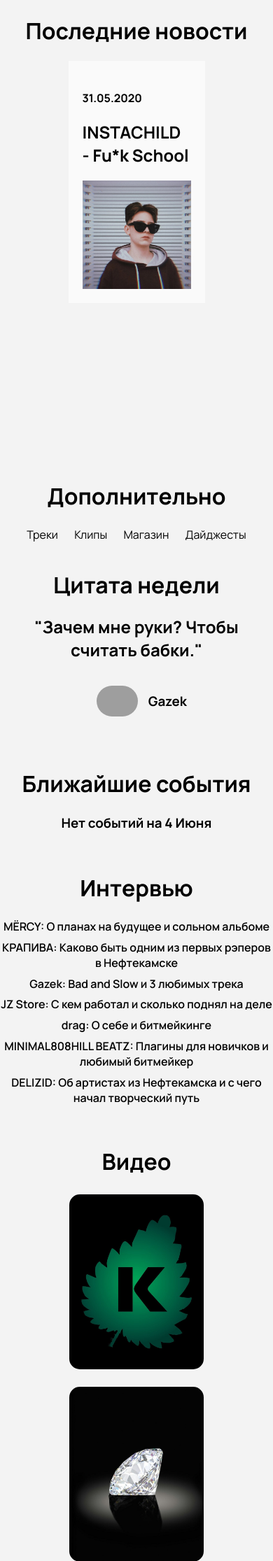
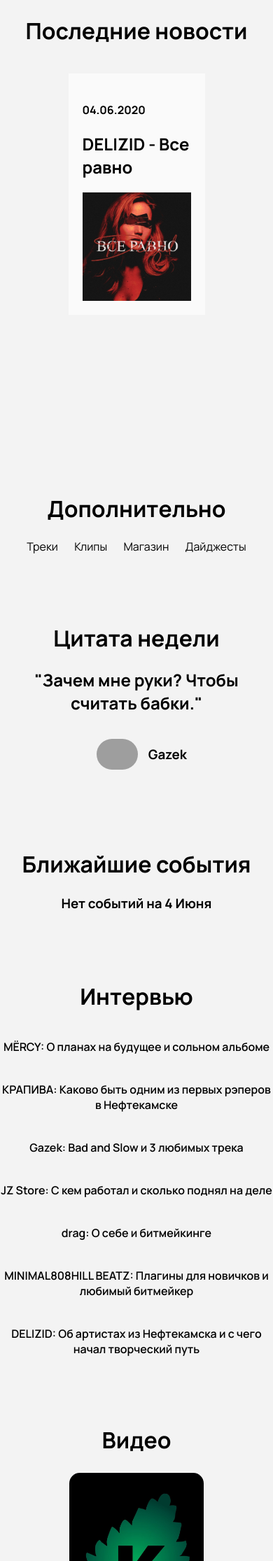
Before and after one commit to DeathkV20/youngnsk, a PHP site: page / in a window 390 px wide. Shown: the part 106-2337 px from the top of the page at 70% size. Run offline with PHP 8.4, Linux system fonts and the light colour scheme; some libraries are stand-ins or nearby versions; grey boxes are pictures that could not be loaded.

Commit message:
index fix

```diff
--- a/assets/css/style.css
+++ b/assets/css/style.css
@@ -426,7 +426,7 @@ textarea {resize:horizontal;}
 
 
 .articles {
-    margin-top: 2%;
+    margin-top: 3%;
 }
 
 #dark_button {
@@ -552,6 +552,18 @@ audio {
     background-color: rgb(7, 7, 7);
 }
 
+.articles a {
+    font-weight: 600;
+}
+
+#p15 {
+    margin-bottom: 15%;
+}
+
+#interview {
+    margin-bottom: 15%;
+}
+
 @media (max-width: 478px) {
     .anchor_dot img {
         width: 20%;
@@ -561,8 +573,21 @@ audio {
         right: -2%;
     }
 
+    #p15 {
+        margin-bottom: 25%;
+    }
+
+    #interview {
+        margin-bottom: 25%;
+    }
+
+
     .tovar {
         display: block;
+    }
+
+    .about {
+        margin-bottom: 10%;
     }
 
     .tovar_block {
@@ -588,4 +613,8 @@ audio {
     .audio_block {
         width: 75%;
     }
+
+    .articles{
+        margin-top: 10%;
+    }
 }
--- a/index.html
+++ b/index.html
@@ -41,6 +41,11 @@
     </div>
     <div class="news_slider">
         <div class="news_block">
+            <h4 id="date">04.06.2020</h4>
+            <h2 class="title_block"><a href="/pages/news/id17.html">DELIZID - Все равно</a></h2>
+            <a data-fancybox="latest-news" href="/pages/news/id17.jpg"><img class="img_block" src="/pages/news/id17.jpg"></a>
+        </div>
+        <div class="news_block">
             <h4 id="date">31.05.2020</h4>
             <h2 class="title_block"><a href="/pages/news/id16.html">INSTACHILD - Fu*k School</a></h2>
             <a data-fancybox="latest-news" href="/pages/news/id16.jpg"><img class="img_block" src="/pages/news/id16.jpg"></a>
@@ -50,13 +55,8 @@
             <h2 class="title_block"><a href="/pages/news/id15.html">DELIZID: Об артистах из Нефтекамска и с чего начал творческий путь</a></h2>
             <a data-fancybox="latest-news" href="/pages/news/id15.jpg"><img class="img_block" src="/pages/news/id15.jpg"></a>
         </div>
-        <div class="news_block">
-            <h4 id="date">22.05.2020</h4>
-            <h2 class="title_block"><a href="/pages/news/id14.html">MINIMAL808HILL BEATZ: Плагины для новичков и любимый битмейкер</a></h2>
-            <a data-fancybox="latest-news" href="/pages/news/id14.jpg"><img class="img_block" src="/pages/news/id14.jpg"></a>
-        </div>
     </div>
-    <div class="about" style="margin-bottom: 10%;">
+    <div class="about" id="p15" >
         <h1 id="dop">Дополнительно</h1>
         <div class="dop_block_one">
         <a href="/pages/audio.html" class="nodec3" id="dark_button">Треки</a>
@@ -65,7 +65,7 @@
         <a href="/pages/daidgest.html" class="nodec3" id="dark_button">Дайджесты</a>
     </div>
     </div>
-    <div class="about" style="margin-bottom: 15%; ">
+    <div class="about" id="p15">
         <h1 id="citata">Цитата недели</h1>
         <h2>"Зачем мне руки? Чтобы считать бабки."</h2>
         <div class="avatar">
@@ -73,7 +73,7 @@
         <a class="nodec" href="https://vk.com/ggazek" ondragstart="return false" target="_blank"><h3>Gazek</h3></a>
     </div>
     </div>
-    <div class="about" style="margin-bottom: 15%;" id="interview">
+    <div class="about"  id="interview">
         <h1 id="eventssoon">Ближайшие события</h1>
         <h3 id="datenext"></h3>
         <!---
@@ -85,7 +85,7 @@
         </div>
         -->
     </div>
-    <div class="about">
+    <div class="about" id="p15">
         <h1>Интервью</h1>
         <div class="articles">
             <a href="https://vk.com/@youngneftekamsk-mercy-o-planah-na-buduschee-i-solnom-albome" class="nodec2" target="_blank">МЁRCY: О планах на будущее и сольном альбоме</a>
@@ -108,7 +108,8 @@
         <div class="articles">
             <a href="https://vk.com/@youngneftekamsk-delizid-ob-artistah-iz-neftekamska-i-s-chego-nachal-tvorches" class="nodec2"  target="_blank">DELIZID: Об артистах из Нефтекамска и с чего начал творческий путь</a>
         </div>
-<div class="about" style="margin-top: 15%;">
+    </div>
+<div class="about" id="p15">
     <h1 id="video">Видео</h1>
     <a data-fancybox="video-inter" class="video_inter" href="https://youtu.be/qy5u6ubsBRE"><img class="video_inter" src="/pages/news/id4.jpg"></a>
     <a data-fancybox="video-inter" class="video_inter" id="second_video" href="https://youtu.be/4cN5Cv1PtlU"><img class="video_inter" src="/pages/news/id2.jpg"></a>
--- a/pages/news.html
+++ b/pages/news.html
@@ -29,6 +29,11 @@
     <div class="news">
         <div class="about" style="margin-bottom: 5%;">
             <a href="/pages/add_news.html" class="small_width_a">Предложить новость</a>
+        </div>
+        <div class="news_block">
+            <h4 id="date">04.06.2020</h4>
+            <h2 class="title_block"><a href="/pages/news/id17.html">DELIZID - Все равно</a></h2>
+            <a data-fancybox="news" href="/pages/news/id17.jpg"><img class="img_block" src="/pages/news/id17.jpg"></a>
         </div>
         <div class="news_block">
             <h4 id="date">31.05.2020</h4>
```
Also changed, not shown: pages/news/id17.html (added, +52 -0 lines), pages/news/id17.jpg (added).
